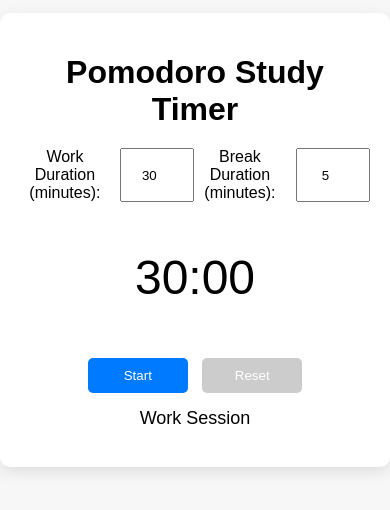
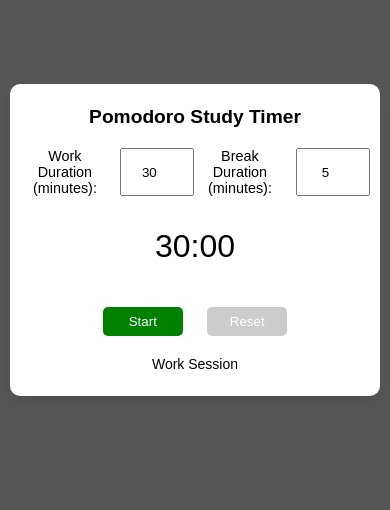
Before and after one commit to Nonsookoli007/study-timer, a plain HTML site: page index.html in a window 390 px wide. Shown: the part 182-692 px from the top of the page. Drawn offline with Linux system fonts and the light colour scheme.

Commit message:
changed the button background color and added media query

```diff
--- a/styles.css
+++ b/styles.css
@@ -1,6 +1,7 @@
+/* Base Styles */
 body {
     font-family: Arial, sans-serif;
-    background-color: #f7f7f7;
+    background-color: #585757;
     display: flex;
     justify-content: center;
     align-items: center;
@@ -14,11 +15,14 @@ body {
     padding: 20px;
     border-radius: 10px;
     box-shadow: 0 5px 15px rgba(0, 0, 0, 0.1);
-    width: 400px;
+    width: 100%;
+    max-width: 400px;
+    margin: 10px;
 }
 
 h1 {
     margin-bottom: 20px;
+    font-size: 1.5rem;
 }
 
 .settings {
@@ -29,6 +33,7 @@ h1 {
 
 .settings label {
     display: block;
+    font-size: 1rem;
 }
 
 .settings input {
@@ -45,7 +50,7 @@ h1 {
 
 button {
     padding: 10px;
-    margin: 5px;
+    margin: 10px;
     width: 100px;
     border: none;
     background-color: #007bff;
@@ -53,16 +58,78 @@ button {
     border-radius: 5px;
     cursor: pointer;
 }
-
-button:disabled {
+#startBtn{
+    background-color: green;
+}
+#startBtn:hover{
+    background-color: rgb(27, 89, 27);
+}
+#startBtn:disabled{
     background-color: #cccccc;
 }
-
-button:hover:enabled {
-    background-color: #0056b3;
+#resetBtn{
+    background-color:red;
+}
+#resetBtn:hover{
+    background-color:rgb(193, 41, 41);
+}
+#resetBtn:disabled{
+    background-color: #cccccc;
 }
 
 #sessionStatus {
     margin-top: 10px;
     font-size: 18px;
 }
+
+/* Media Queries for Responsiveness */
+@media (max-width: 600px) {
+    .container {
+        width: 90%;
+        padding: 15px;
+    }
+
+    h1 {
+        font-size: 1.3rem;
+    }
+
+    .settings label {
+        font-size: 0.9rem;
+    }
+
+    .timer {
+        font-size: 36px;
+    }
+
+    button {
+        width: 90px;
+        padding: 8px;
+    }
+
+    #sessionStatus {
+        font-size: 16px;
+    }
+}
+
+@media (max-width: 468px) {
+    .container {
+        padding: 10px;
+    }
+
+    h1 {
+        font-size: 1.2rem;
+    }
+
+    .timer {
+        font-size: 32px;
+    }
+
+    button {
+        width: 80px;
+        padding: 7px;
+    }
+
+    #sessionStatus {
+        font-size: 14px;
+    }
+}
```
